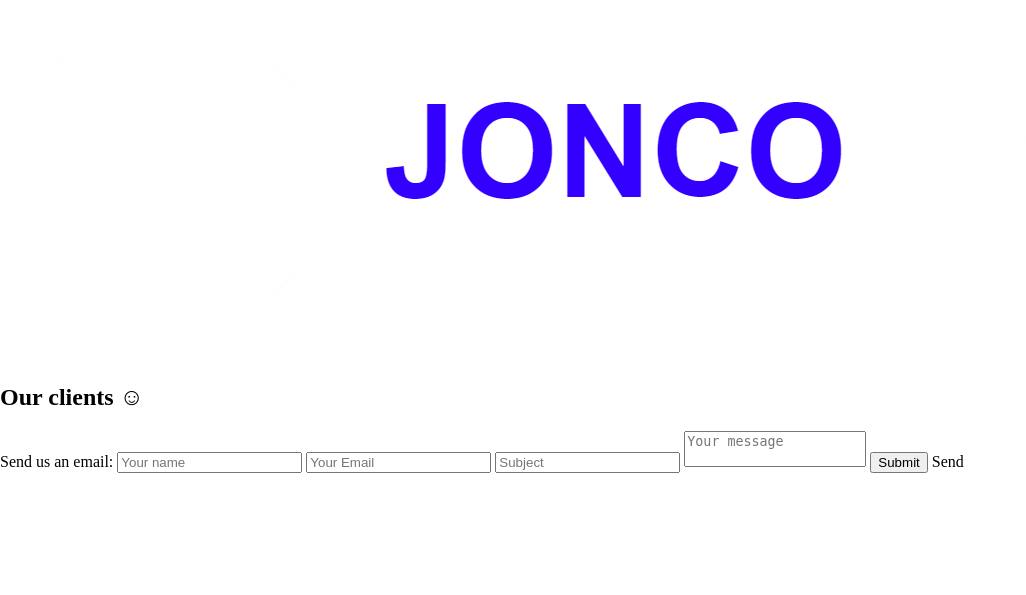
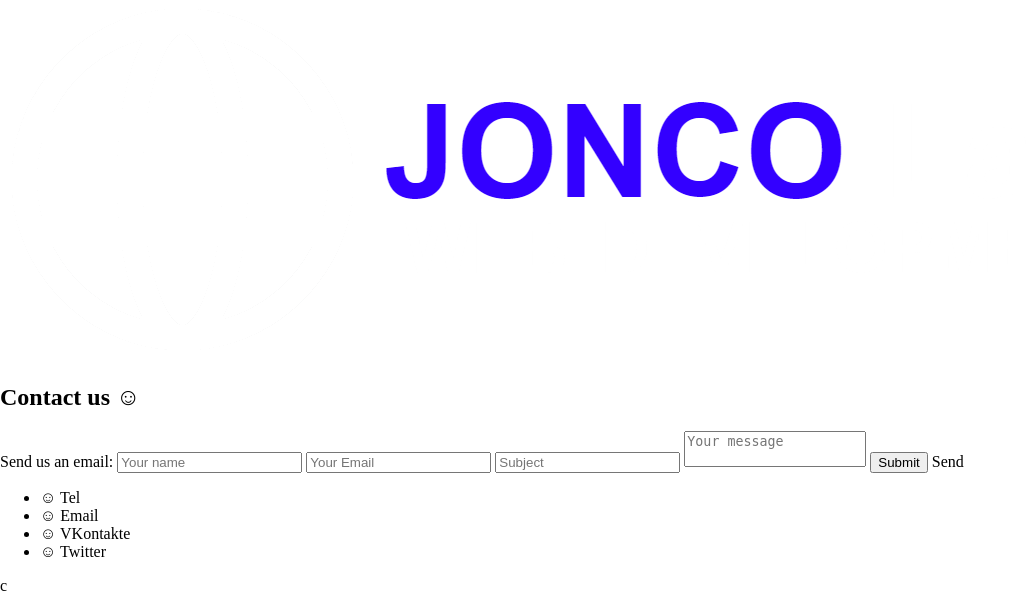
Before and after one commit to JoncoLab/_jonco_old, a PHP site: page / in a window 1280 px wide. Shown: the part 1739-2334 px from the top of the page, without its empty margins (0-1026 px from the left). Before the commit the page ends 2212 px from the top, so only its background shows below. Run offline with PHP 8.4, Linux system fonts and the light colour scheme; style sheets or scripts are compiled from the project's sources.

Commit message:
0.0.7
html ready

```diff
--- a/src/index.php
+++ b/src/index.php
@@ -109,7 +109,7 @@
     </section>
     <section id="contacts" class="content-section">
         <h2 class="caption">
-            <span class="name">Our clients</span>
+            <span class="name">Contact us</span>
             <span class="ico">☺</span>
         </h2>
         <div class="content">
@@ -122,6 +122,28 @@
                 <input type="submit">
                 <label for="submit">Send</label>
             </form>
+            <ul id="contacts-list">
+                <li class="contacts-item" id="tel">
+                    <span class="ico">☺</span>
+                    <span class="contact">Tel</span>
+                </li>
+                <li class="contacts-item" id="mail">
+                    <span class="ico">☺</span>
+                    <span class="contact">Email</span>
+                </li>
+                <li class="contacts-item" id="vk">
+                    <span class="ico">☺</span>
+                    <span class="contact">VKontakte</span>
+                </li>
+                <li class="contacts-item" id="tw">
+                    <span class="ico">☺</span>
+                    <span class="contact">Twitter</span>
+                </li>
+            </ul>
+            <div class="big-letter">
+                <span class="letter">c</span>
+                <div class="line"></div>
+            </div>
         </div>
     </section>
 </main>
```
